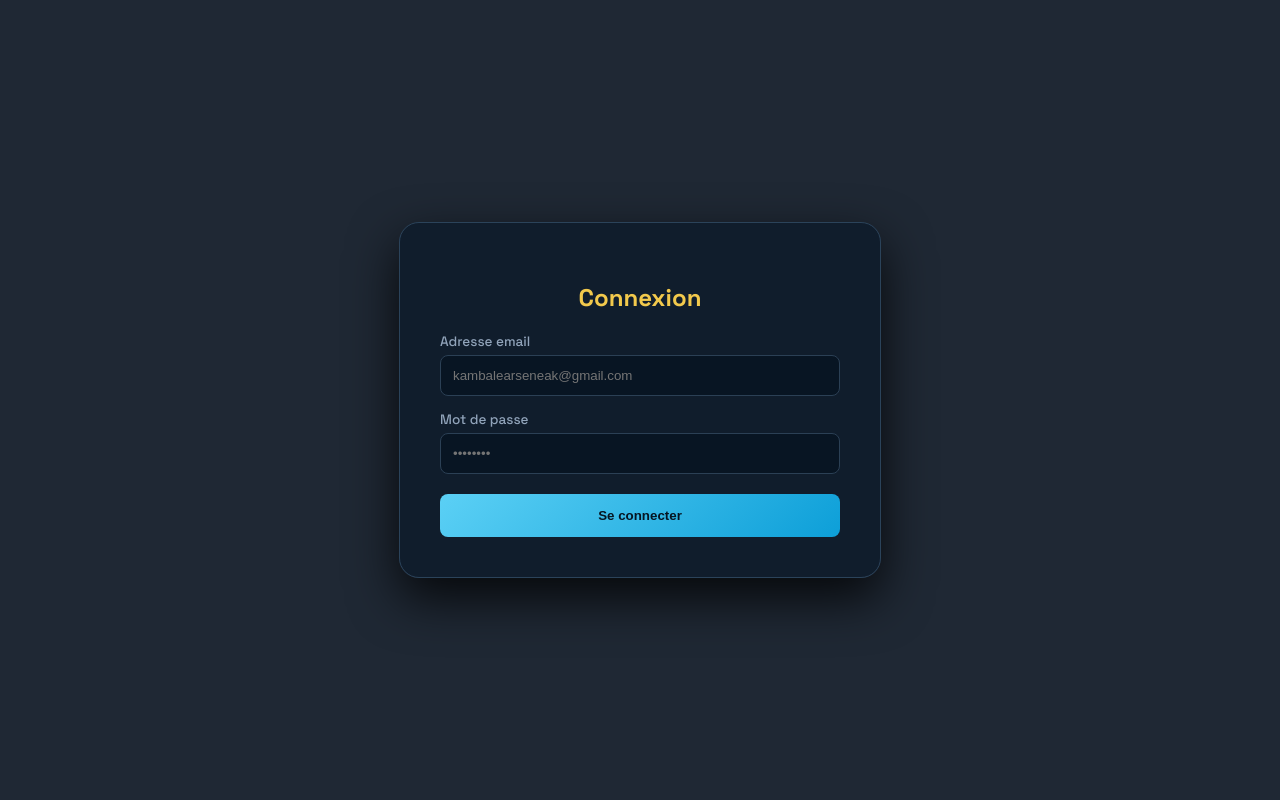
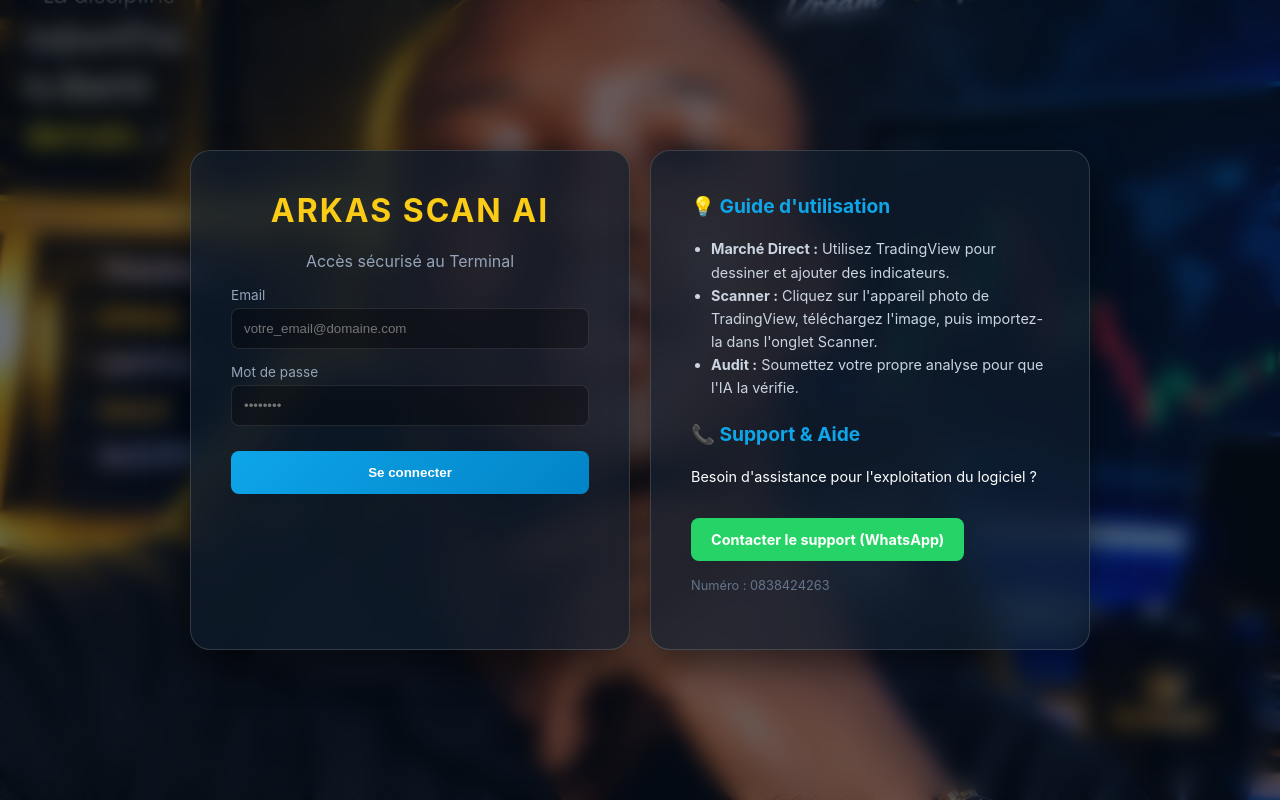
Before and after one commit to kambalearseneak-stack/arkas-scan-trading, a Flask app: page /login in a window 1280 px wide. Run offline with Flask 3, Linux system fonts and the light colour scheme.

Commit message:
Update login.html

```diff
--- a/templates/login.html
+++ b/templates/login.html
@@ -2,41 +2,74 @@
 <html lang="fr">
 <head>
   <meta charset="utf-8"><meta name="viewport" content="width=device-width,initial-scale=1">
-  <title>Connexion · ARKAS</title>
+  <title>Connexion · ARKAS SCAN AI</title>
   <style>
-    @import url('https://fonts.googleapis.com/css2?family=Space+Grotesk:wght@500;700&display=swap');
     body {
-      margin: 0; font-family: 'Space Grotesk', sans-serif;
-      background: url('/static/akas.jpg') no-repeat center center fixed; background-size: cover;
-      color: white; display: flex; justify-content: center; align-items: center; height: 100vh;
+      font-family: 'Inter', sans-serif; margin: 0; min-height: 100vh;
+      background: url('/akas.jpg') no-repeat center center fixed; background-size: cover;
+      display: flex; justify-content: center; align-items: center; color: white;
     }
-    body::before { content: ""; position: fixed; top: 0; left: 0; width: 100%; height: 100%; background: rgba(7, 17, 31, 0.9); z-index: -1; }
-    .login-box {
-      background: rgba(16, 29, 45, 0.95); padding: 40px; border-radius: 20px;
-      border: 1px solid #2b435a; width: 100%; max-width: 400px; box-shadow: 0 20px 50px rgba(0,0,0,0.8);
+    /* Voile sombre et flou pour l'arrière-plan */
+    body::before { content: ""; position: fixed; top: 0; left: 0; width: 100%; height: 100%; background: rgba(7, 17, 31, 0.6); backdrop-filter: blur(10px); z-index: -1; }
+
+    .container { display: flex; gap: 20px; width: 90%; max-width: 900px; }
+
+    /* Carte de connexion transparente */
+    .login-card {
+      flex: 1; background: rgba(16, 29, 45, 0.7); backdrop-filter: blur(15px);
+      padding: 40px; border-radius: 20px; border: 1px solid rgba(255,255,255,0.15);
+      box-shadow: 0 15px 35px rgba(0,0,0,0.5);
     }
-    h2 { color: #f2c94c; text-align: center; margin-bottom: 20px; }
-    label { display: block; color: #91a4ba; font-size: 0.85rem; margin: 15px 0 5px; }
-    input { width: 100%; padding: 12px; background: #081523; border: 1px solid #2b4055; color: white; border-radius: 8px; box-sizing: border-box; }
-    button { width: 100%; padding: 14px; margin-top: 20px; background: linear-gradient(135deg, #5bd0f5, #0d9fd8); border: none; color: #061522; font-weight: bold; border-radius: 8px; cursor: pointer; }
-    .error { background: #4b202a; color: #ffd9de; padding: 10px; border-radius: 5px; margin-bottom: 10px; text-align: center; font-size: 0.9rem; }
+    h1 { color: #facc15; margin-top: 0; text-align: center; letter-spacing: 2px; }
+    label { display: block; margin: 15px 0 5px; font-size: 0.85rem; color: #94a3b8; }
+    input { width: 100%; padding: 12px; background: rgba(0,0,0,0.3); border: 1px solid rgba(255,255,255,0.1); border-radius: 8px; color: white; box-sizing: border-box; }
+    button { width: 100%; padding: 14px; margin-top: 25px; background: linear-gradient(135deg, #0ea5e9, #0284c7); border: none; border-radius: 8px; color: white; font-weight: bold; cursor: pointer; }
+
+    /* Carte d'informations (Aide) */
+    .info-card {
+      flex: 1; background: rgba(16, 29, 45, 0.7); backdrop-filter: blur(15px);
+      padding: 40px; border-radius: 20px; border: 1px solid rgba(255,255,255,0.15);
+      box-shadow: 0 15px 35px rgba(0,0,0,0.5); font-size: 0.9rem; line-height: 1.6;
+    }
+    .info-card h2 { color: #0ea5e9; margin-top: 0; font-size: 1.2rem; }
+    .info-card ul { padding-left: 20px; color: #cbd5e1; }
+    .whatsapp-btn {
+      display: inline-block; background: #25D366; color: white; text-decoration: none;
+      padding: 10px 20px; border-radius: 8px; font-weight: bold; margin-top: 15px;
+    }
+    @media (max-width: 768px) { .container { flex-direction: column; } }
   </style>
 </head>
 <body>
-  <div class="login-box">
-    <h2>Connexion</h2>
-    {% with messages = get_flashed_messages(with_categories=true) %}
-      {% for category, message in messages %}
-        <div class="error">{{ message }}</div>
-      {% endfor %}
-    {% endwith %}
-    <form method="post" action="/login">
-      <label>Adresse email</label>
-      <input type="email" name="email" required placeholder="kambalearseneak@gmail.com">
-      <label>Mot de passe</label>
-      <input type="password" name="password" required placeholder="••••••••">
-      <button type="submit">Se connecter</button>
-    </form>
+  <div class="container">
+    <!-- Formulaire -->
+    <div class="login-card">
+      <h1>ARKAS SCAN AI</h1>
+      <p style="text-align:center; color:#94a3b8;">Accès sécurisé au Terminal</p>
+      <form method="post" action="/login">
+        <label>Email</label>
+        <input type="email" name="email" required placeholder="votre_email@domaine.com">
+        <label>Mot de passe</label>
+        <input type="password" name="password" required placeholder="••••••••">
+        <button type="submit">Se connecter</button>
+      </form>
+    </div>
+
+    <!-- Aide et Exploitation -->
+    <div class="info-card">
+      <h2>💡 Guide d'utilisation</h2>
+      <ul>
+        <li><b>Marché Direct :</b> Utilisez TradingView pour dessiner et ajouter des indicateurs.</li>
+        <li><b>Scanner :</b> Cliquez sur l'appareil photo de TradingView, téléchargez l'image, puis importez-la dans l'onglet Scanner.</li>
+        <li><b>Audit :</b> Soumettez votre propre analyse pour que l'IA la vérifie.</li>
+      </ul>
+      <h2 style="margin-top:20px;">📞 Support & Aide</h2>
+      <p>Besoin d'assistance pour l'exploitation du logiciel ?</p>
+      <a href="https://wa.me/243838424263" class="whatsapp-btn" target="_blank">
+        Contacter le support (WhatsApp)
+      </a>
+      <p style="margin-top:15px; font-size:0.8rem; color:#64748b;">Numéro : 0838424263</p>
+    </div>
   </div>
 </body>
 </html>
```
